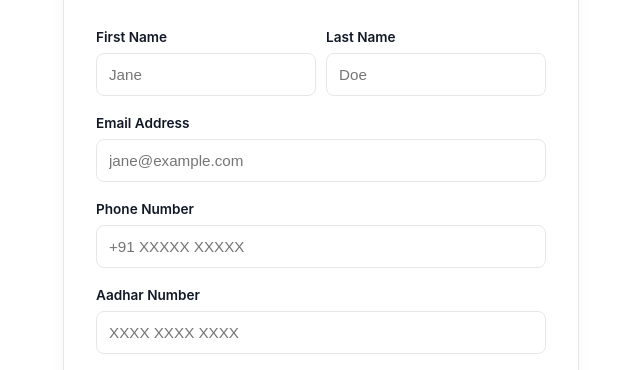
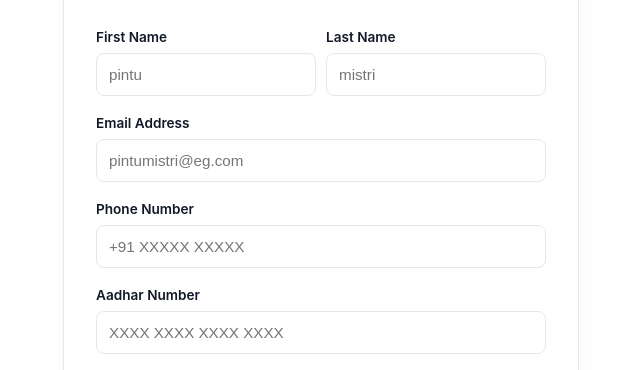
Before and after one commit to SarvilRathour/CMR_Hackfest, a plain HTML site: page src/contractor_main.html in a window 1280 px wide. Both pictures are taken after a click on the button "Sign Up". Shown: the part 167-537 px from the top of the page, 319-959 px from the left. Drawn offline with Linux system fonts and the light colour scheme.

Commit message:
added or updated contractor login page

```diff
--- a/src/contractor_main.html
+++ b/src/contractor_main.html
@@ -145,7 +145,7 @@
                 </div>
                 <div class="input-group">
                     <label>Password</label>
-                    <input type="password" placeholder="••••••••" required>
+                    <input type="password" placeholder="enter your password" required>
                 </div>
                 <button type="submit" class="submit-btn">Access Portal</button>
             </form>
@@ -157,16 +157,16 @@
                 <div style="display: flex; gap: 10px;">
                     <div class="input-group" style="flex: 1;">
                         <label>First Name</label>
-                        <input type="text" placeholder="Jane" required>
+                        <input type="text" placeholder="pintu" required>
                     </div>
                     <div class="input-group" style="flex: 1;">
                         <label>Last Name</label>
-                        <input type="text" placeholder="Doe" required>
+                        <input type="text" placeholder="mistri" required>
                     </div>
                 </div>
                 <div class="input-group">
                     <label>Email Address</label>
-                    <input type="email" placeholder="jane@example.com" required>
+                    <input type="email" placeholder="pintumistri@eg.com" required>
                 </div>
                 <div class="input-group">
                     <label>Phone Number</label>
@@ -174,7 +174,7 @@
                 </div>
                 <div class="input-group">
                     <label>Aadhar Number</label>
-                    <input type="text" placeholder="XXXX XXXX XXXX" required>
+                    <input type="text" placeholder="XXXX XXXX XXXX XXXX" required>
                 </div>
                 <div class="input-group">
                     <label>Password</label>
```
